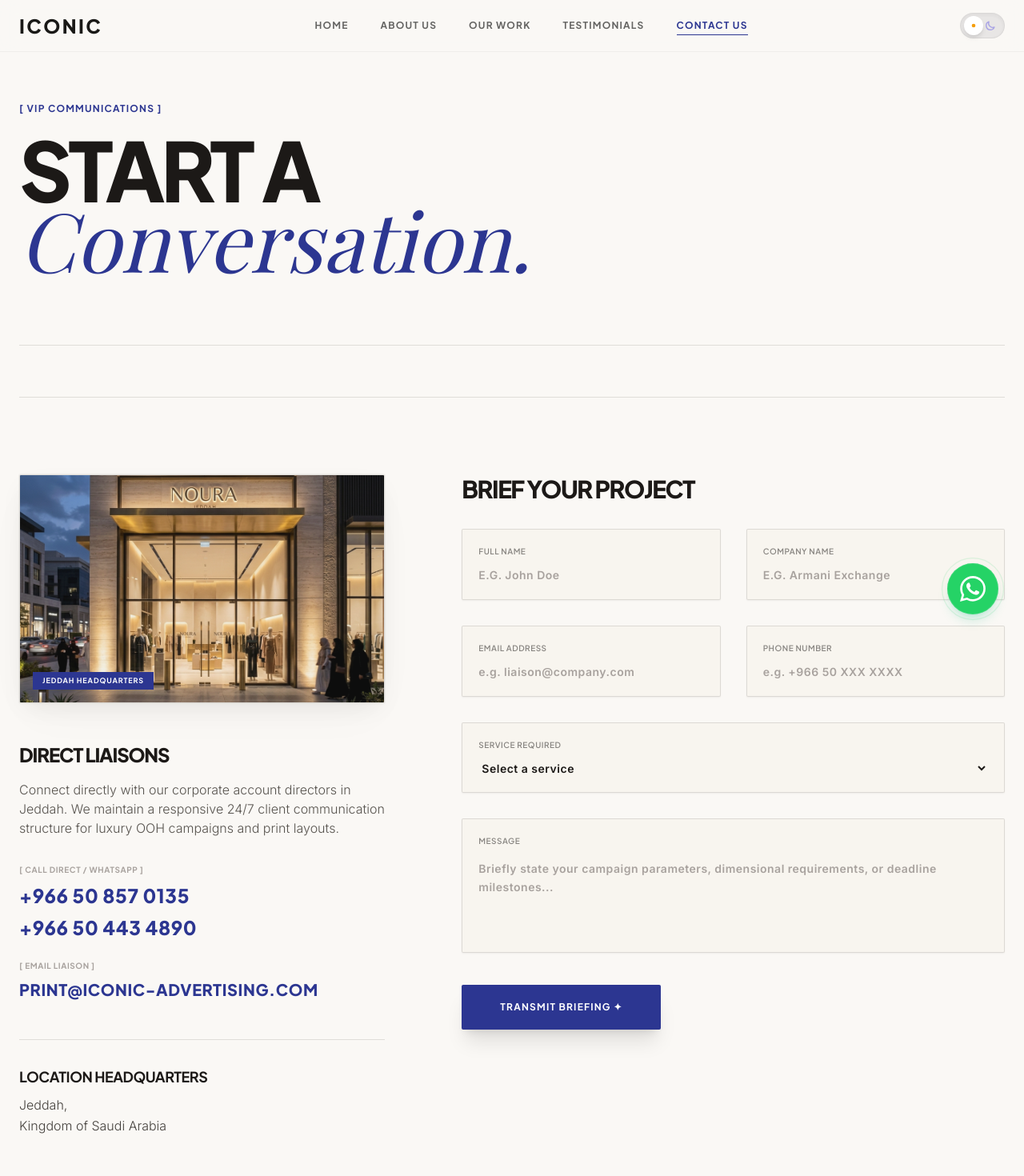
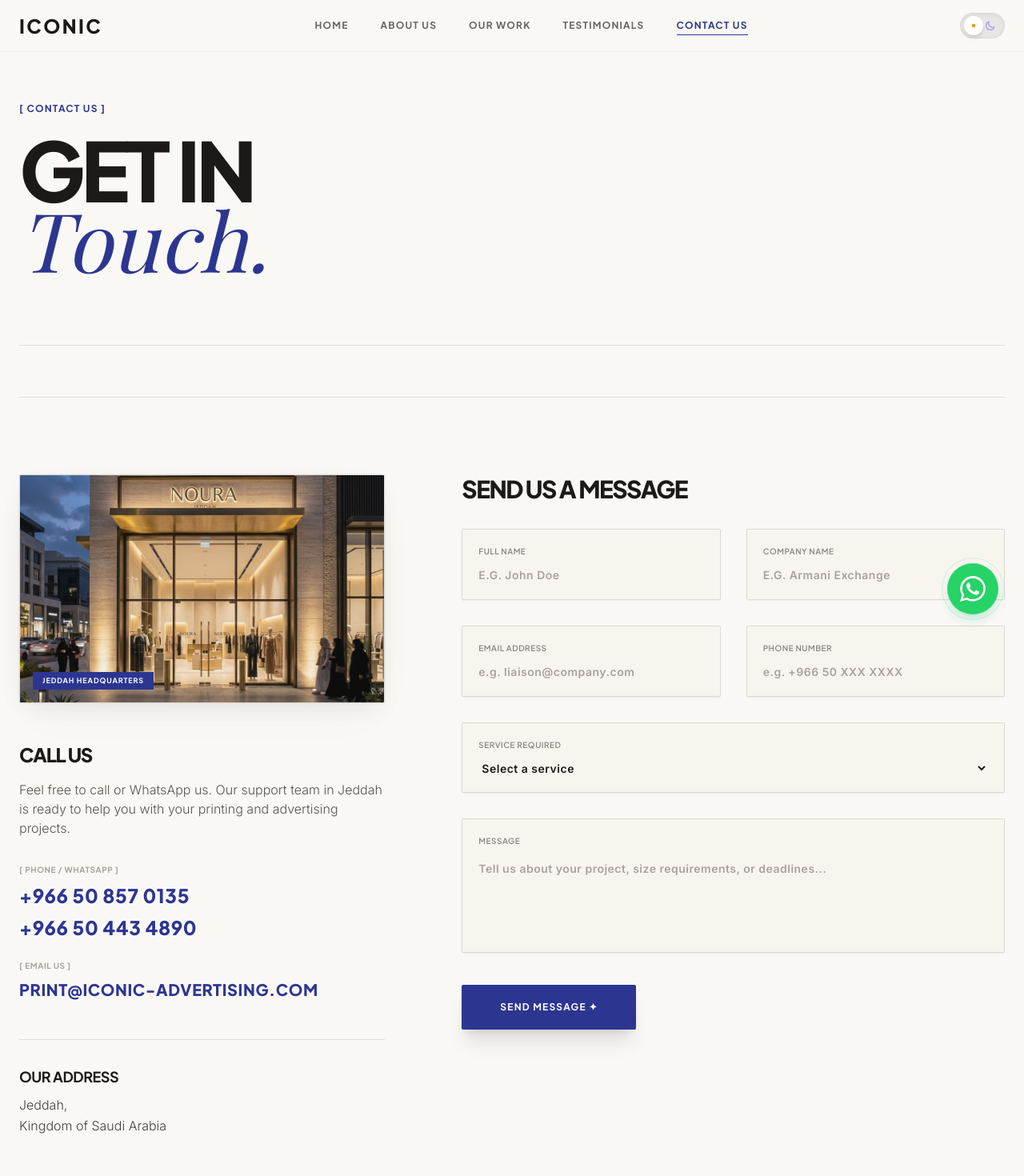
Before and after one commit to SYED-HUNAIN-web/ICONIC-ADVERTISING, a Next.js app: page /contact in a window 1280 px wide. Shown: the top 1470 px of the page at 80% size. Built offline with nearby package versions, Linux system fonts and the light colour scheme.

Commit message:
Update page.tsx

```diff
--- a/src/app/contact/page.tsx
+++ b/src/app/contact/page.tsx
@@ -82,10 +82,10 @@ export default function Contact() {
 
         {/* 1. Header */}
         <section className="relative min-h-[35vh] flex flex-col justify-center mb-10 md:mb-16 border-b border-light-border dark:border-dark-border pb-8 md:pb-16">
-          <span className="text-royal text-xs font-syne font-bold uppercase tracking-widest mb-6 block">[ VIP Communications ]</span>
+          <span className="text-royal text-xs font-syne font-bold uppercase tracking-widest mb-6 block">[ Contact Us ]</span>
           <div className="overflow-hidden mb-6">
             <h1 className="reveal-mask text-[8vw] leading-[0.85] font-syne font-extrabold uppercase tracking-tighter text-stone-900 dark:text-white">
-              Start A <br /><span className="font-serif italic font-light text-royal tracking-normal normal-case">Conversation.</span>
+              Get In <br /><span className="font-serif italic font-light text-royal tracking-normal normal-case">Touch.</span>
             </h1>
           </div>
         </section>
@@ -113,26 +113,26 @@ export default function Contact() {
             </div>
 
             <div>
-              <h2 className="text-2xl font-syne font-extrabold uppercase tracking-tighter mb-4 text-stone-900 dark:text-white">Direct Liaisons</h2>
+              <h2 className="text-2xl font-syne font-extrabold uppercase tracking-tighter mb-4 text-stone-900 dark:text-white">Call Us</h2>
               <p className="text-base text-stone-600 dark:text-white/60 font-light mb-8">
-                Connect directly with our corporate account directors in Jeddah. We maintain a responsive 24/7 client communication structure for luxury OOH campaigns and print layouts.
+                Feel free to call or WhatsApp us. Our support team in Jeddah is ready to help you with your printing and advertising projects.
               </p>
 
               <div className="flex flex-col gap-6 font-syne font-bold uppercase tracking-wider text-xs">
                 <div>
-                  <span className="block text-[10px] text-stone-400 dark:text-white/40 mb-2 font-syne">[ Call Direct / WhatsApp ]</span>
+                  <span className="block text-[10px] text-stone-400 dark:text-white/40 mb-2 font-syne">[ Phone / WhatsApp ]</span>
                   <a href="tel:+966508570135" className="text-2xl font-extrabold text-royal hover:text-royal-hover block mb-2 transition-colors">+966 50 857 0135</a>
                   <a href="tel:+966504434890" className="text-2xl font-extrabold text-royal hover:text-royal-hover block transition-colors">+966 50 443 4890</a>
                 </div>
                 <div>
-                  <span className="block text-[10px] text-stone-400 dark:text-white/40 mb-2 font-syne">[ Email Liaison ]</span>
+                  <span className="block text-[10px] text-stone-400 dark:text-white/40 mb-2 font-syne">[ Email Us ]</span>
                   <a href="mailto:print@iconic-advertising.com" className="text-xl font-extrabold text-royal hover:text-royal-hover block transition-colors">print@iconic-advertising.com</a>
                 </div>
               </div>
             </div>
 
             <div className="border-t border-light-border dark:border-dark-border pt-8 font-light text-stone-700 dark:text-white/70">
-              <h3 className="text-lg font-syne font-bold uppercase tracking-tight mb-2 text-stone-900 dark:text-white">Location Headquarters</h3>
+              <h3 className="text-lg font-syne font-bold uppercase tracking-tight mb-2 text-stone-900 dark:text-white">Our Address</h3>
               <p className="leading-relaxed">
                 Jeddah,<br />
                 Kingdom of Saudi Arabia
@@ -143,18 +143,18 @@ export default function Contact() {
 
           {/* Right Panel: Minimalist Luxury Form */}
           <div className="lg:col-span-7 text-stone-900 dark:text-white">
-            <h2 className="text-3xl font-syne font-extrabold uppercase tracking-tighter mb-8">Brief Your Project</h2>
+            <h2 className="text-3xl font-syne font-extrabold uppercase tracking-tighter mb-8">Send Us a Message</h2>
 
             {submitted ? (
               <div className="bg-royal/5 border border-royal p-8 text-royal font-syne font-bold uppercase tracking-widest text-center text-xs rounded-sm shadow-inner transition-opacity duration-500">
-                ✦ Your project brief has been successfully securely routed. An account liaison will call you shortly. ✦
+                ✦ Thank you. Your message has been sent. We will contact you shortly. ✦
               </div>
             ) : (
               <form onSubmit={handleSubmit} className="grid grid-cols-1 md:grid-cols-2 gap-8 font-syne font-semibold uppercase tracking-wider text-[10px] transition-opacity duration-500">
 
                 {error && (
                   <div className="md:col-span-2 bg-red-500/10 border border-red-500 p-4 text-red-500 font-syne font-bold uppercase tracking-widest text-center text-[10px] rounded-sm">
-                    Transmission Failed. Please check your network or contact us directly.
+                    Failed to send. Please check your connection or contact us directly.
                   </div>
                 )}
 
@@ -219,11 +219,11 @@ export default function Contact() {
                     className="w-full bg-transparent border-none outline-none text-sm text-stone-900 dark:text-white font-sans mt-1 disabled:opacity-50 cursor-pointer"
                   >
                     <option value="" disabled className="text-stone-400 dark:bg-dark-surface">Select a service</option>
-                    <option value="Tactile Printing & Packaging" className="dark:bg-dark-surface">Tactile Printing & Packaging</option>
-                    <option value="Publishing & Corporate Documentation" className="dark:bg-dark-surface">Publishing & Corporate Documentation</option>
-                    <option value="OOH Advertising & Billboards" className="dark:bg-dark-surface">OOH Advertising & Billboards</option>
-                    <option value="Architectural & Premium Signage" className="dark:bg-dark-surface">Architectural & Premium Signage</option>
-                    <option value="Other / Comprehensive Campaign" className="dark:bg-dark-surface">Other / Comprehensive Campaign</option>
+                    <option value="Custom Printing & Packaging" className="dark:bg-dark-surface">Custom Printing & Packaging</option>
+                    <option value="Corporate Folders & Books" className="dark:bg-dark-surface">Corporate Folders & Books</option>
+                    <option value="Outdoor Billboards" className="dark:bg-dark-surface">Outdoor Billboards</option>
+                    <option value="Storefronts & Signs" className="dark:bg-dark-surface">Storefronts & Signs</option>
+                    <option value="Other Service" className="dark:bg-dark-surface">Other Service</option>
                   </select>
                 </div>
 
@@ -235,7 +235,7 @@ export default function Contact() {
                     disabled={isSubmitting}
                     value={formState.message}
                     onChange={(e) => setFormState({ ...formState, message: e.target.value })}
-                    placeholder="Briefly state your campaign parameters, dimensional requirements, or deadline milestones..."
+                    placeholder="Tell us about your project, size requirements, or deadlines..."
                     className="w-full bg-transparent border-none outline-none text-sm resize-none placeholder-stone-400 dark:placeholder-white/30 text-stone-900 dark:text-white font-sans mt-2 normal-case leading-relaxed disabled:opacity-50"
                   />
                 </div>
@@ -246,7 +246,7 @@ export default function Contact() {
                     disabled={isSubmitting}
                     className="w-full md:w-auto bg-royal hover:bg-royal-hover text-white px-12 py-5 font-syne font-bold uppercase tracking-widest text-xs transition-all duration-300 rounded-sm shadow-xl hover:translate-y-[-2px] disabled:opacity-70 disabled:hover:translate-y-0 flex items-center justify-center gap-4"
                   >
-                    {isSubmitting ? "Transmitting..." : "Transmit Briefing ✦"}
+                    {isSubmitting ? "Sending..." : "Send Message ✦"}
                   </button>
                 </div>
 
```
